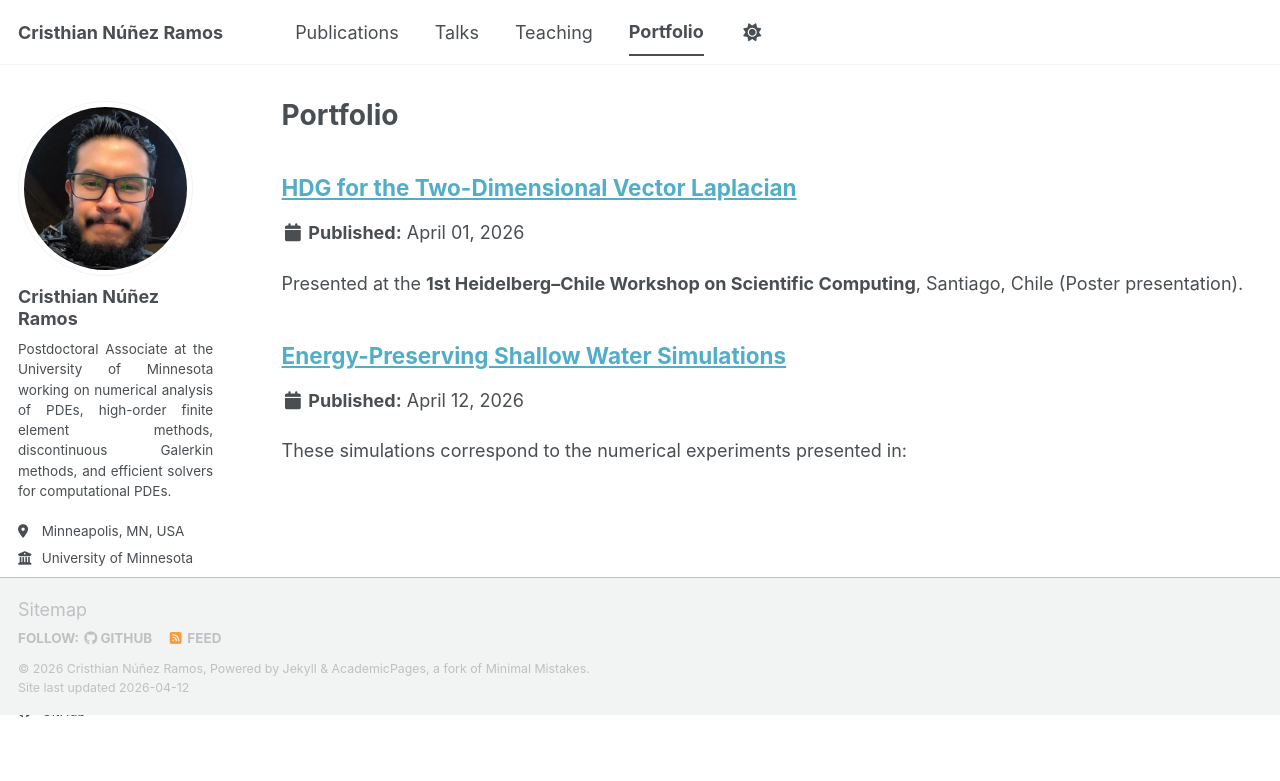
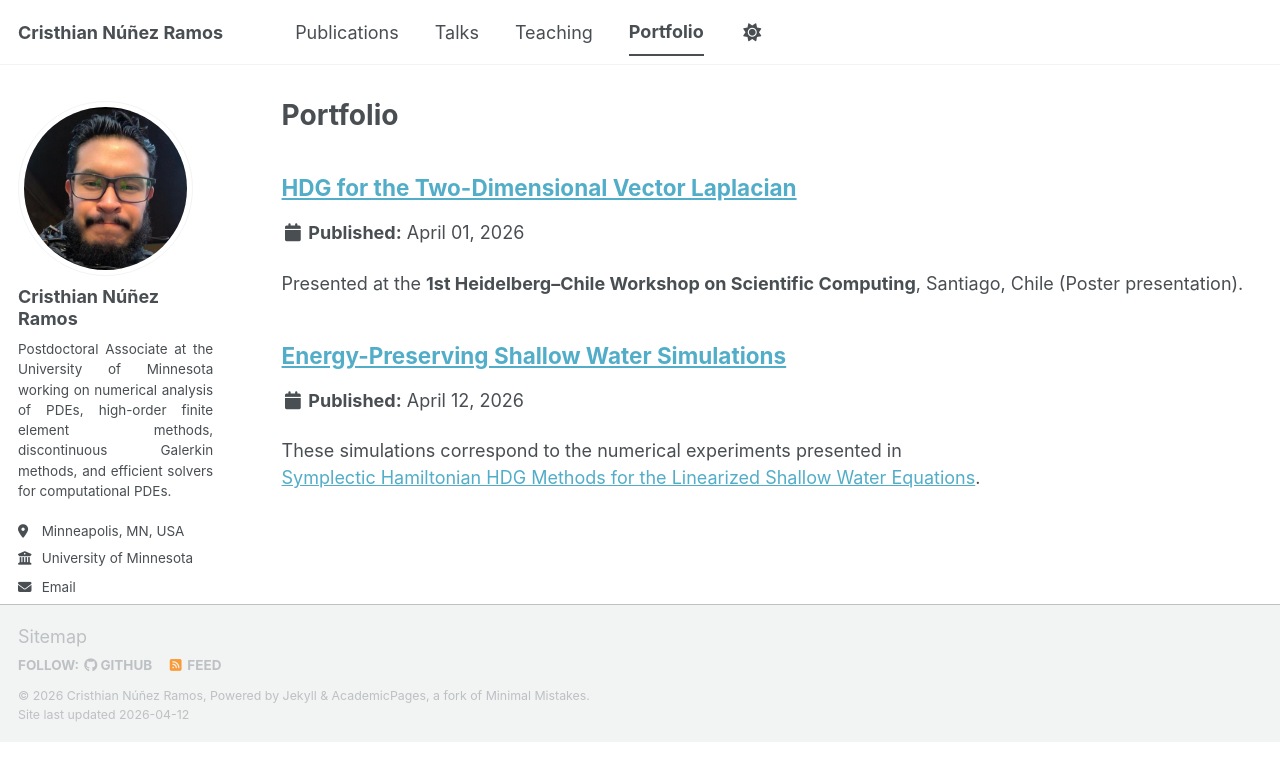
Before and after one commit to cnunezra-NAPDEs/webpage, a Jekyll site: the page built from _pages/portfolio.html, in a window 1280 px wide. Shown: the top 781 px of the page. Built offline with Jekyll 4.4.1, drawn with Linux system fonts in a browser that asks for light colours; some web fonts are replaced; a script bundle is joined from its source files by our own code; library files that are not in the unit come from our copies.

Commit message:
Update portfolio-2.html

```diff
--- a/_portfolio/portfolio-2.html
+++ b/_portfolio/portfolio-2.html
@@ -6,9 +6,8 @@ permalink: /portfolio/shallow-water-simulations
 date: 2026-04-12
 ---
 
-These simulations correspond to the numerical experiments presented in:
-
-[Symplectic Hamiltonian HDG Methods for the Linearized Shallow Water Equations](https://arxiv.org/abs/2507.02340)
+These simulations correspond to the numerical experiments presented in
+[Symplectic Hamiltonian HDG Methods for the Linearized Shallow Water Equations](https://arxiv.org/abs/2507.02340).
 
 ## Wavefront against a column
 
```
